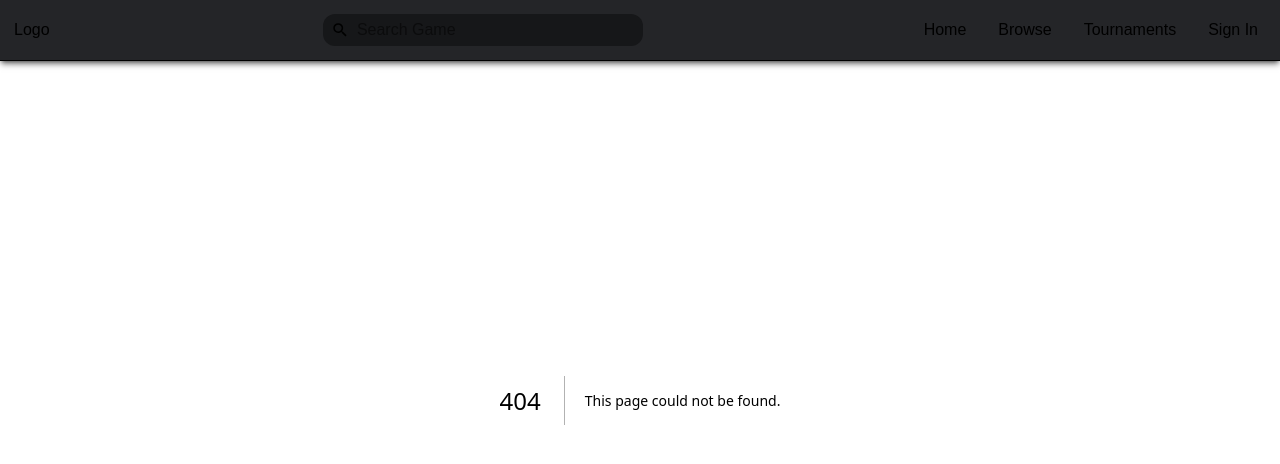
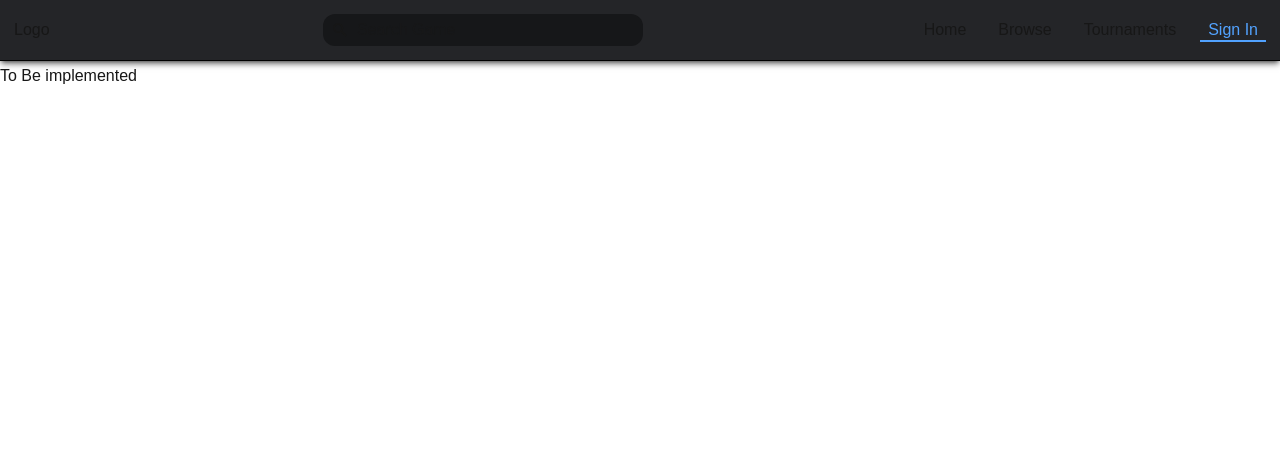
Before and after one commit to HarshYadav1159/gearforge, a Next.js app: page /auth in a window 1280 px wide. Before the commit this address had no page. Shown: the top 464 px of the page. Built offline with nearby package versions, Linux system fonts and the light colour scheme.

Commit message:
Bug Fixes, Authentication Route Added

```diff
--- /dev/null
+++ b/app/auth/page.tsx
@@ -0,0 +1,5 @@
+function AuthenticationPage(){
+    return (<>To Be implemented</>)
+}
+
+export default AuthenticationPage
--- /dev/null
+++ b/app/browse_games/page.tsx
@@ -0,0 +1,7 @@
+
+function BrowseGames(){
+
+    return (<>To Be Implemented</>)
+}
+
+export default BrowseGames
--- a/app/components/common/Navbar.tsx
+++ b/app/components/common/Navbar.tsx
@@ -4,9 +4,9 @@ import SearchBar from "./SearchBar"
 import Link from 'next/link'
 
 const navLink = [{name:'Home', href:'/'},
-    {name:'Browse', href:'/games'},
+    {name:'Browse', href:'/browse_games'},
     {name:'Tournaments', href:'/tournaments'},
-    {name:'Sign In', href:'/sign_in'}
+    {name:'Sign In', href:'/auth'}
 ]
 
 function NavBar() {
--- a/app/games/page.tsx
+++ /dev/null
@@ -1,6 +0,0 @@
-function GameDetails(){
-
-    return (<>Working</>)
-}
-
-export default GameDetails
--- a/app/home/SidePanel.tsx
+++ b/app/home/SidePanel.tsx
@@ -7,8 +7,8 @@ function SidePanel() {
     const panelListStyle = `flex gap-2 p-2 items-center cursor-pointer hover:bg-neutral-700 hover:text-white hover:rounded-xl`
 
     return (<>
-        <div className="fixed z-20 w-60 h-screen bg-[#242528] mt-12 hidden md:block">
-            <div className="flex flex-col px-4 py-8 gap-2 ">
+        <div className="fixed z-20 w-60 h-screen bg-[#242528] hidden md:block">
+            <div className="flex flex-col px-4 py-4 gap-2 ">
                 <Link href={"/tournaments"}><div className={panelListStyle}>
                     <MdOutlineSportsMartialArts />
                     <div >E-Sports Tournaments</div>
--- a/app/home/page.tsx
+++ b/app/home/page.tsx
@@ -10,7 +10,7 @@ function HomePage() {
          <SidePanel />
 
          {/*Content On the Right side of panel*/}
-            <div className="flex flex-col w-full min-h-screen mt-16 md:ml-60">
+            <div className="flex flex-col w-full min-h-screen md:ml-60">
                 <Carousel />
                 <HighestRated/>
                 <Popular/>
--- a/app/layout.tsx
+++ b/app/layout.tsx
@@ -30,7 +30,7 @@ export default function RootLayout({
         className={`${geistSans.variable} ${geistMono.variable} antialiased`}>
           <Providers>
           <NavBar/>
-        {children}
+        <div className="pt-16">{children}</div>
         </Providers>
       </body>
     </html>
--- a/app/tournaments/page.tsx
+++ b/app/tournaments/page.tsx
@@ -1,5 +1,5 @@
 function Tournaments(){
-    return (<></>)
+    return (<>To be implemented</>)
 }
 
 export default Tournaments
```
